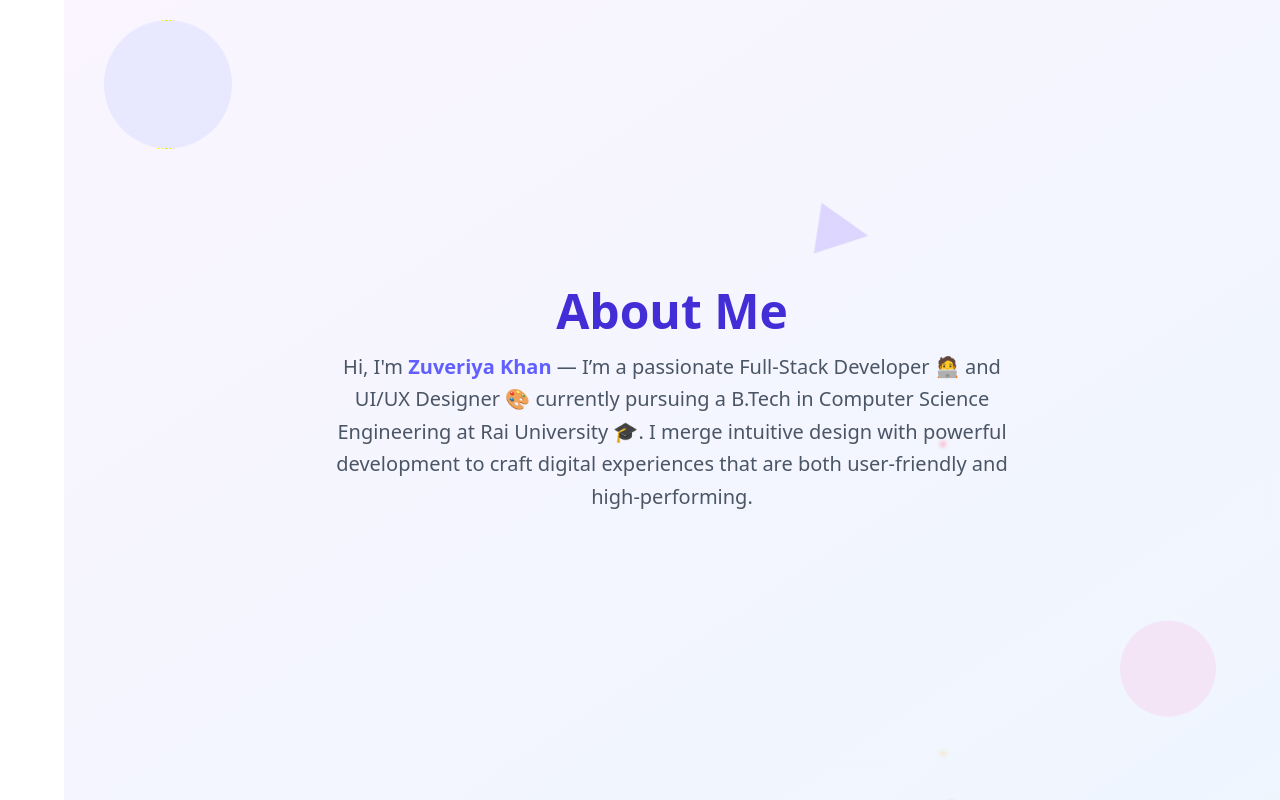
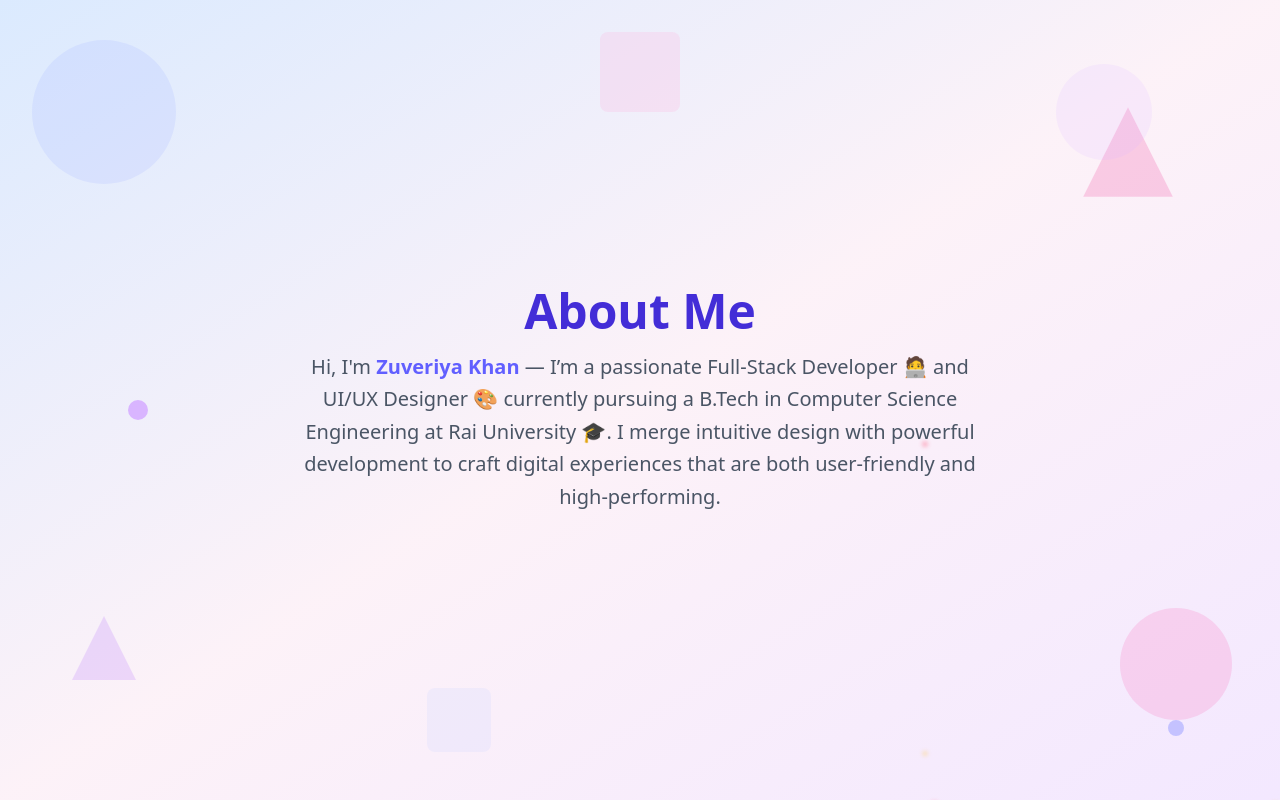
Before and after one commit to zuveriyakhan05/Next.js_Portfolio, a Next.js app: page /about in a window 1280 px wide. Built offline with nearby package versions, Linux system fonts and the light colour scheme.

Commit message:
Next.js Portfolio

```diff
--- a/src/app/about/page.js
+++ b/src/app/about/page.js
@@ -1,10 +1,10 @@
 "use client";
 
 export default function About() {
-  const dotsCount = 10; // number of dots
+  const dotsCount = 10; // number of animated dots
   const dots = Array.from({ length: dotsCount });
 
-  // A pastel / soft color palette
+  // Pastel / soft color palette
   const colors = [
     "rgba(255, 99, 132, 0.7)",   // pink/red
     "rgba(54, 162, 235, 0.7)",   // blue
@@ -15,18 +15,26 @@
   ];
 
   return (
-    <main className="relative sm:ml-16 min-h-screen flex items-center justify-center px-4 bg-gradient-to-br from-purple-50 to-blue-50 overflow-hidden">
+    <main className="relative min-h-screen flex items-center justify-center px-4 bg-gradient-to-br from-blue-100 via-pink-50 to-purple-100 overflow-hidden">
+
+      <div>
+
+        <div className="absolute top-10 left-8 w-36 h-36 bg-indigo-300 opacity-20 rounded-full animate-float bounce-slow" />
+        <div className="absolute bottom-20 right-12 w-28 h-28 bg-pink-400 opacity-20 rounded-full animate-float-delay bounce-slow" />
+        <svg className="absolute right-24 top-24 w-28 h-28 opacity-30 animate-float-alt bounce-slower" viewBox="0 0 100 100">
+          <polygon points="50,10 10,90 90,90" fill="#f472b6" />
+        </svg>
+        <div className="absolute left-1/3 bottom-12 w-16 h-16 bg-indigo-200 opacity-20 rounded-lg animate-rotate bounce" />
+        <div className="absolute top-1/2 left-[10%] w-5 h-5 bg-purple-400 opacity-50 rounded-full animate-orbit bounce" />
 
 
-      <div>
-        <div className="absolute top-10 left-10 w-32 h-32 bg-indigo-300 opacity-20 rounded-full animate-float-slow" />
-        <div className="absolute bottom-16 right-16 w-24 h-24 bg-pink-300 opacity-20 rounded-full animate-float-delay" />
-        <svg
-          className="absolute right-1/3 top-1/4 w-16 h-16 opacity-30 animate-rotate-slow"
-          viewBox="0 0 100 100"
-        >
-          <polygon points="50,10 10,90 90,90" fill="#a78bfa" />
+        <div className="absolute top-16 right-32 w-24 h-24 bg-purple-300 opacity-15 rounded-full animate-float bounce-slower" />
+        <svg className="absolute bottom-28 left-16 w-20 h-20 opacity-25 animate-float-alt bounce" viewBox="0 0 100 100">
+          <polygon points="50,10 10,90 90,90" fill="#c084fc" />
         </svg>
+        <div className="absolute top-8 left-1/2 -translate-x-1/2 w-20 h-20 bg-pink-300 opacity-20 rounded-lg animate-rotate bounce-slow" />
+
+        <div className="absolute bottom-16 right-24 w-4 h-4 bg-indigo-400 opacity-40 rounded-full animate-orbit bounce-slower" />
       </div>
 
       {/* === Colorful Animated Dots === */}
@@ -38,7 +46,6 @@
           const duration = Math.random() * 10 + 8; // 8 to 18 sec
           const opacity = Math.random() * 0.5 + 0.3; // 0.3 to 0.8
           const color = colors[Math.floor(Math.random() * colors.length)];
-
           return (
             <span
               key={i}
@@ -56,7 +63,6 @@
           );
         })}
       </div>
-
       <section className="max-w-2xl w-full mx-auto text-center relative z-10">
         <h1 className="text-4xl md:text-5xl font-extrabold mb-4 text-indigo-700 animate-heading">
           About Me
@@ -68,7 +74,6 @@
           that are both user-friendly and high-performing.
         </p>
       </section>
-
       <style jsx>{`
         /* Heading fade + scale */
         .animate-heading {
@@ -78,7 +83,6 @@
           0% { opacity: 0; transform: scale(0.8) translateY(-20px); }
           100% { opacity: 1; transform: scale(1) translateY(0); }
         }
-
         /* Paragraph slide-up */
         .animate-paragraph {
           animation: paragraphAnim 1.2s ease forwards;
@@ -89,21 +93,6 @@
           0% { opacity: 0; transform: translateY(30px); }
           100% { opacity: 1; transform: translateY(0); }
         }
-
-        /* Background shape animations */
-        .animate-float { animation: float 6s ease-in-out infinite; }
-        .animate-float-slow { animation: float 10s ease-in-out infinite; }
-        .animate-float-delay { animation: float 8s 2s ease-in-out infinite; }
-        @keyframes float {
-          0%, 100% { transform: translateY(0px); }
-          50% { transform: translateY(-20px); }
-        }
-        .animate-rotate-slow { animation: rotate 20s linear infinite; }
-        @keyframes rotate {
-          from { transform: rotate(0deg); }
-          to { transform: rotate(360deg); }
-        }
-
         /* Colorful Dots Animation */
         .dot {
           position: absolute;
```
